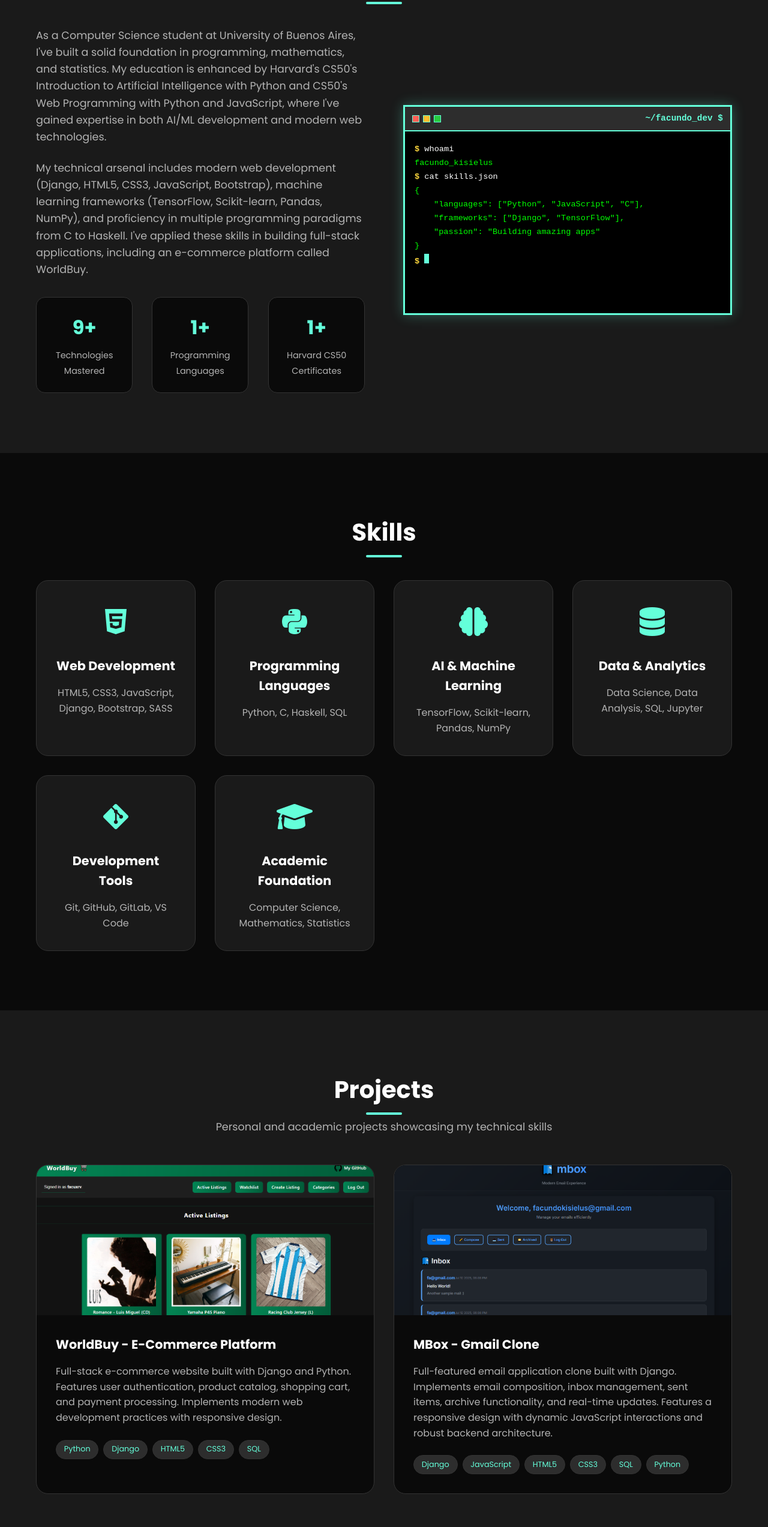
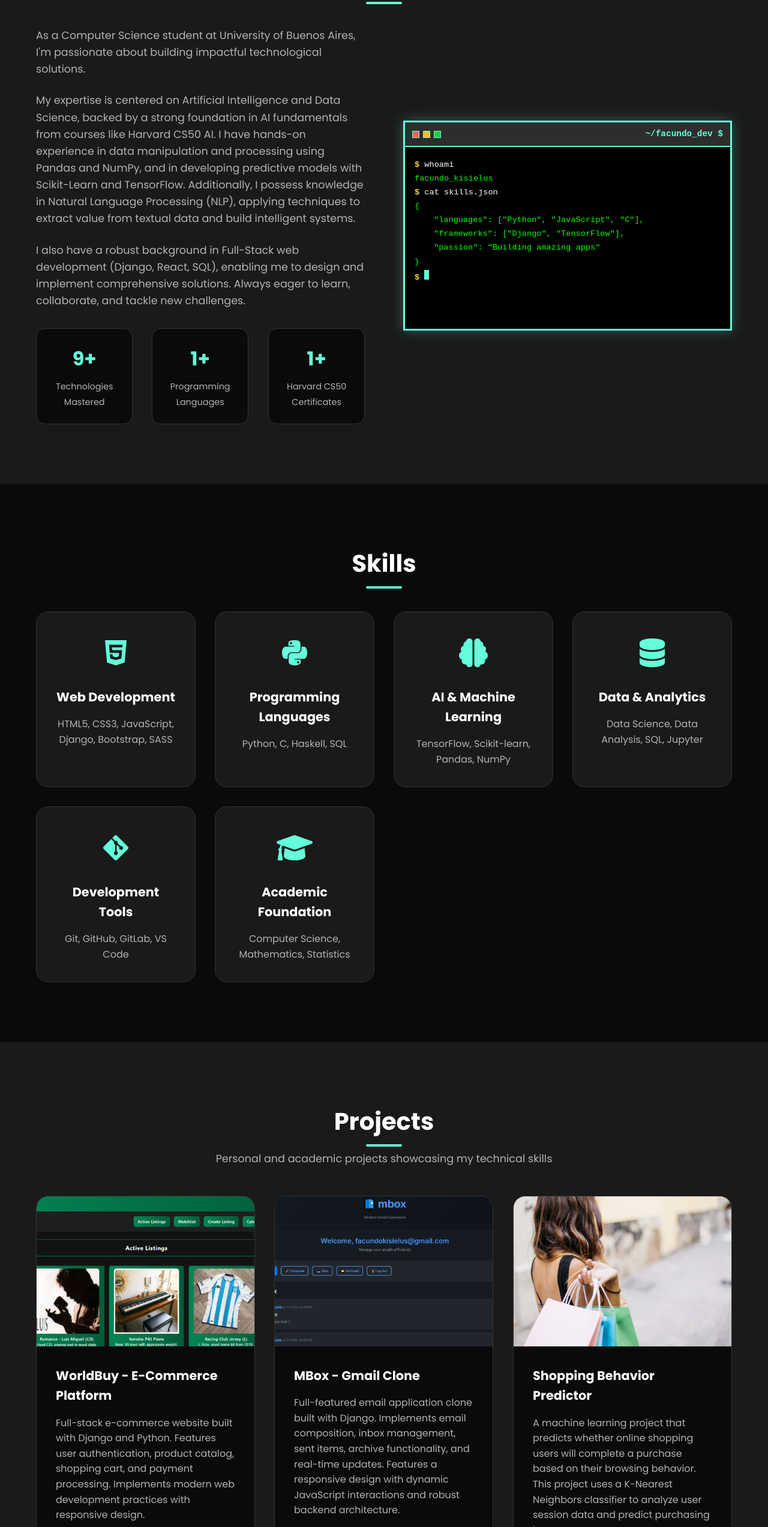
Before and after one commit to facukis/portfolio, a plain HTML site: page index.html in a window 1280 px wide. Shown: the part 967-3512 px from the top of the page at 60% size. Drawn offline with Linux system fonts and the light colour scheme; animation ran at ten frames a second.

Commit message:
Update portfolio: Add Shopping ML project, update bio, remove NumPy tag, add real contact info

```diff
--- a/index.html
+++ b/index.html
@@ -104,10 +104,13 @@
             <div class="about-content">
                 <div class="about-text">
                     <p>
-                        As a Computer Science student at University of Buenos Aires, I've built a solid foundation in programming, mathematics, and statistics. My education is enhanced by Harvard's CS50's Introduction to Artificial Intelligence with Python and CS50's Web Programming with Python and JavaScript, where I've gained expertise in both AI/ML development and modern web technologies.
+                        As a Computer Science student at University of Buenos Aires, I'm passionate about building impactful technological solutions.
                     </p>
                     <p>
-                        My technical arsenal includes modern web development (Django, HTML5, CSS3, JavaScript, Bootstrap), machine learning frameworks (TensorFlow, Scikit-learn, Pandas, NumPy), and proficiency in multiple programming paradigms from C to Haskell. I've applied these skills in building full-stack applications, including an e-commerce platform called WorldBuy.
+                        My expertise is centered on Artificial Intelligence and Data Science, backed by a strong foundation in AI fundamentals from courses like Harvard CS50 AI. I have hands-on experience in data manipulation and processing using Pandas and NumPy, and in developing predictive models with Scikit-Learn and TensorFlow. Additionally, I possess knowledge in Natural Language Processing (NLP), applying techniques to extract value from textual data and build intelligent systems.
+                    </p>
+                    <p>
+                        I also have a robust background in Full-Stack web development (Django, React, SQL), enabling me to design and implement comprehensive solutions. Always eager to learn, collaborate, and tackle new challenges.
                     </p>
                     <div class="about-stats">
                         <div class="stat">
@@ -257,6 +260,30 @@
                     </div>
                 </div>
 
+                <div class="project-card">
+                    <div class="project-image">
+                        <img src="shopping.jpg" alt="Shopping Behavior Predictor Screenshot" class="project-screenshot">
+                        <div class="project-overlay">
+                            <div class="project-links">
+                                <a href="https://github.com/facukis/shopping-ml-prediction" target="_blank" class="project-link">
+                                    <i class="fab fa-github"></i>
+                                </a>
+                            </div>
+                        </div>
+                    </div>
+                    <div class="project-content">
+                        <h3>Shopping Behavior Predictor</h3>
+                        <p>A machine learning project that predicts whether online shopping users will complete a purchase based on their browsing behavior. This project uses a K-Nearest Neighbors classifier to analyze user session data and predict purchasing intent.</p>
+                        <div class="project-tech">
+                            <span class="tech-tag">Python</span>
+                            <span class="tech-tag">Scikit-learn</span>
+                            <span class="tech-tag">Pandas</span>
+                            <span class="tech-tag">Machine Learning</span>
+                            <span class="tech-tag">Data Analysis</span>
+                        </div>
+                    </div>
+                </div>
+
                 <!-- You can add more projects by copying the project-card structure -->
             </div>
         </div>
```
Also changed, not shown: shopping.jpg (added).
